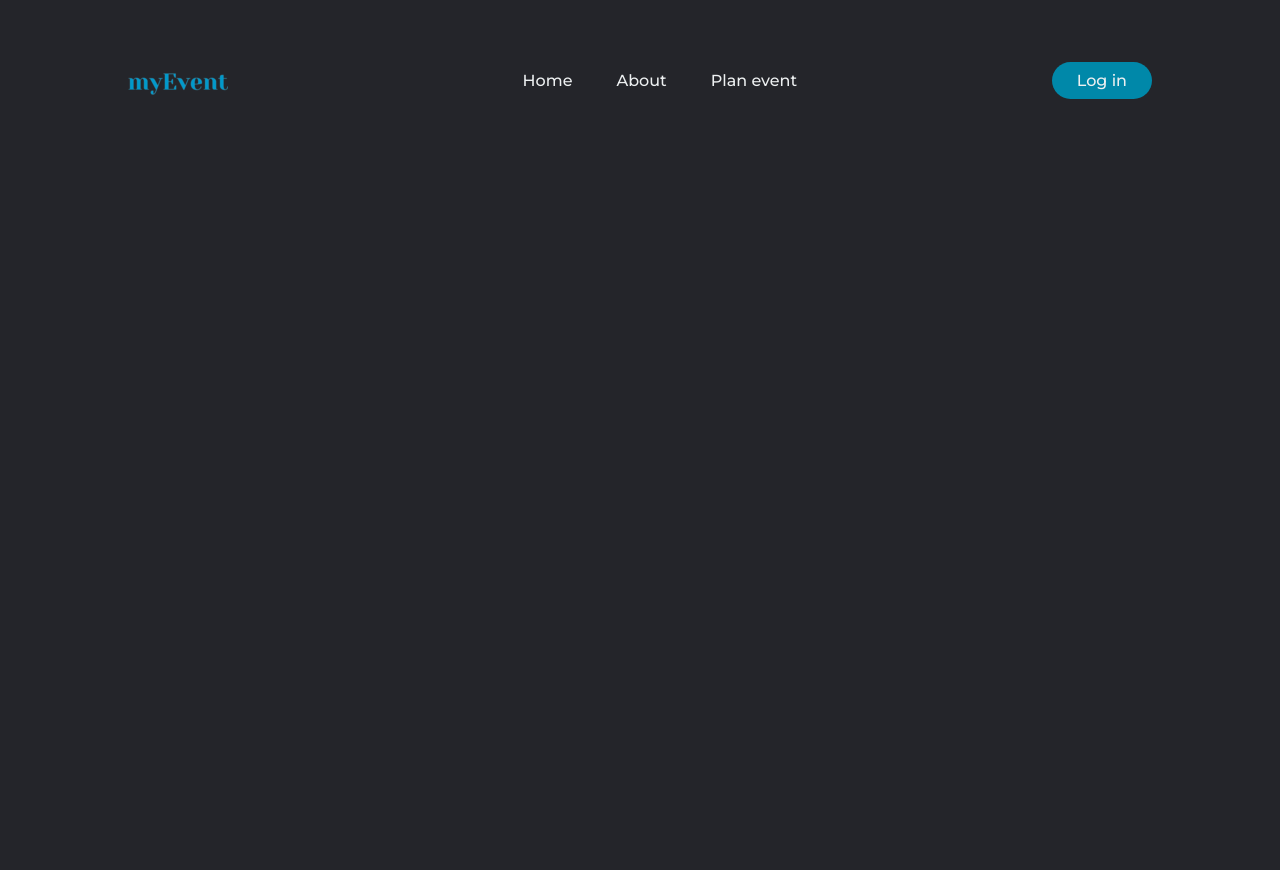
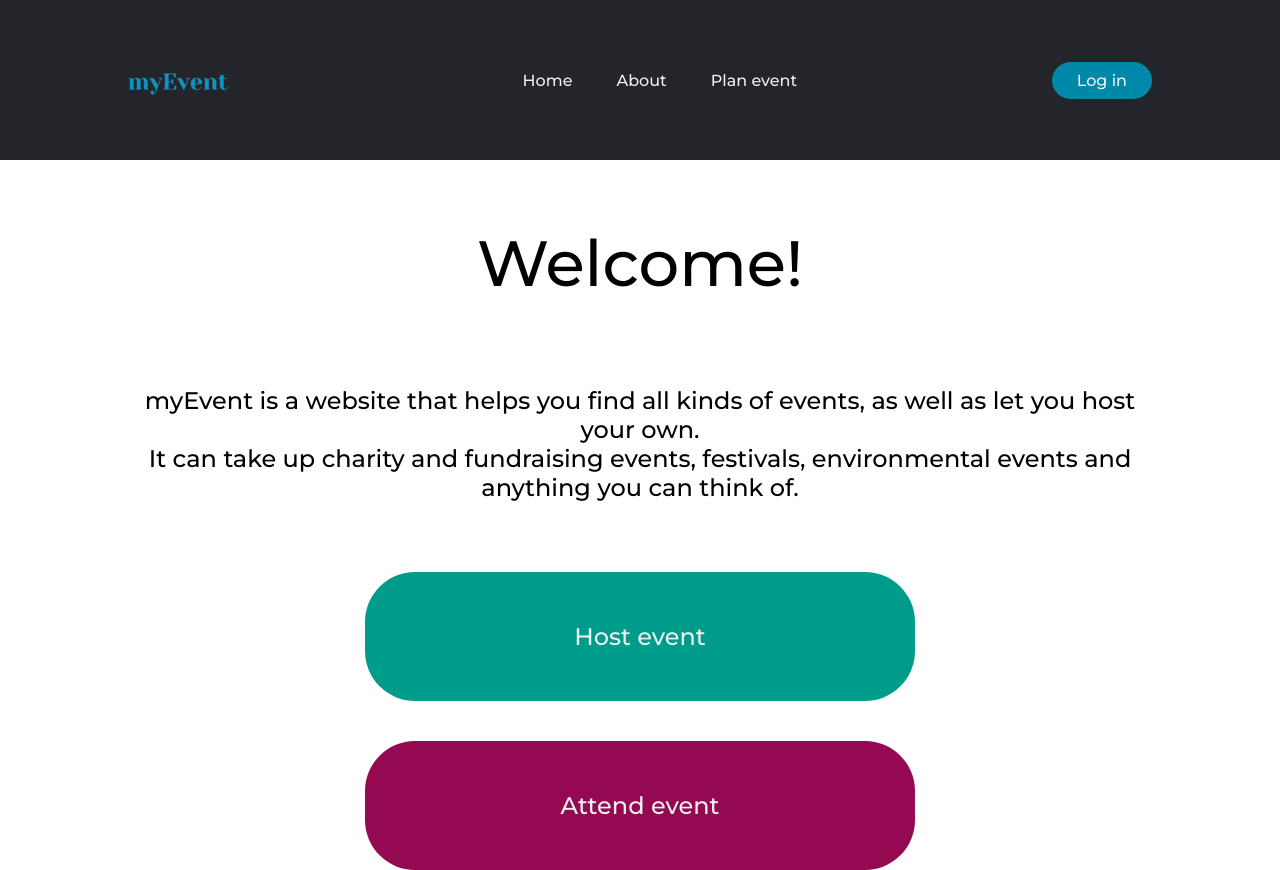
Before and after one commit to alejnaH/Event-Management-System, a PHP site: page / in a window 1280 px wide. Before the commit the page ends 99 px from the top, so only its background shows below. Run offline with PHP 8.4, Linux system fonts and the light colour scheme.

Commit message:
Modified the navbar, added some header text and added buttons

```diff
--- a/index.html
+++ b/index.html
@@ -8,8 +8,9 @@
 
 </head>
 <body>
-    <header>
-        <img class="logo"src="images/tota.png"alt="logo">
+    <nav></nav>
+        <header>
+        <img class="logo"src="images/logo.png"alt="logo">
         <nav>
             <ul class="nav-links">
                 <li><a href="#">Home</a></li>
@@ -22,5 +23,14 @@
         <a class="cta" href="#"><button>Log in</button></a>
     </header>
 
+    <p class="welcome">Welcome!</p>
+
+    <p class="about">myEvent is a website that helps you find all kinds of events, as well as let you host your own. <br>
+        It can take up charity and fundraising events, festivals, environmental events and anything you can think of. </p>
+
+    <button id="hostEvent">Host event</button>
+    <button id="attendEvent">Attend event</button>
+
+
 </body>
 </html>
--- a/style.css
+++ b/style.css
@@ -1,11 +1,16 @@
+
+
 @import url('https://fonts.googleapis.com/css2?family=Montserrat:ital,wght@0,500;1,500&display=swap');
+
+/*Navigation bar*/
 
 body {
     box-sizing: 0;
     margin: 0;
     padding: 0;
-    background-color: #24252A;
+
 }
+
 
 li, a, button {
     font-family: "Montserrat", sans-serif;
@@ -20,11 +25,13 @@ header {
     justify-content: space-between;
     align-items: center;
     padding: 30px 10%;
+    background-color: #24252A;
+
 }
 
 .logo {
     cursor: pointer;
-    max-width: 1000px; /* Adjust the maximum width as needed */
+    max-width: 1000px;
     height: auto;
 }
 
@@ -41,8 +48,8 @@ header {
     transition: all 0.3s ease 0s;
 }
 
-.nav-links li a:hover{
-    color: #0088a9
+.nav-links li a:hover {
+    color:rgba(0,136,169,1);
 }
 
 button {
@@ -57,3 +64,55 @@ button {
 button:hover {
     background-color: rgba(0, 136, 169, 0.8);
 }
+
+/*Header and page contents*/
+
+.welcome {
+    font-family: "Montserrat", sans-serif;
+    font-size: 64px;
+    text-align: center;
+}
+
+.about {
+    font-family: "Montserrat", sans-serif;
+    font-size: 24px;
+    text-align: center;
+    padding: 20px 10%;
+    margin-bottom: 50px;
+}
+
+#hostEvent {
+    display: block;
+    width: 550px;
+    margin-left: auto;
+    margin-right: auto;
+    font-family: "Montserrat", sans-serif;
+    font-size: 24px;
+    text-align: center;
+    padding: 50px 10%;
+    background-color: rgba(0,156,139,1);
+    transition: all 0.3s ease;
+    margin-bottom: 40px;
+
+}
+
+#hostEvent:hover {
+    background-color:rgba(0,156,139,0.8);
+}
+
+#attendEvent {
+    display: block;
+    width: 550px;
+    margin-left: auto;
+    margin-right: auto;
+    font-family: "Montserrat", sans-serif;
+    font-size: 24px;
+    text-align: center;
+    padding: 50px 10%;
+    background-color: rgba(149,9,82,1);
+    transition: all 0.3s ease;
+    margin-top: 40px;
+}
+#attendEvent:hover {
+    background-color: rgba(149,9,82,0.8);
+}
```
Also changed, not shown: images/logo.png (renamed from images/tota.png).
